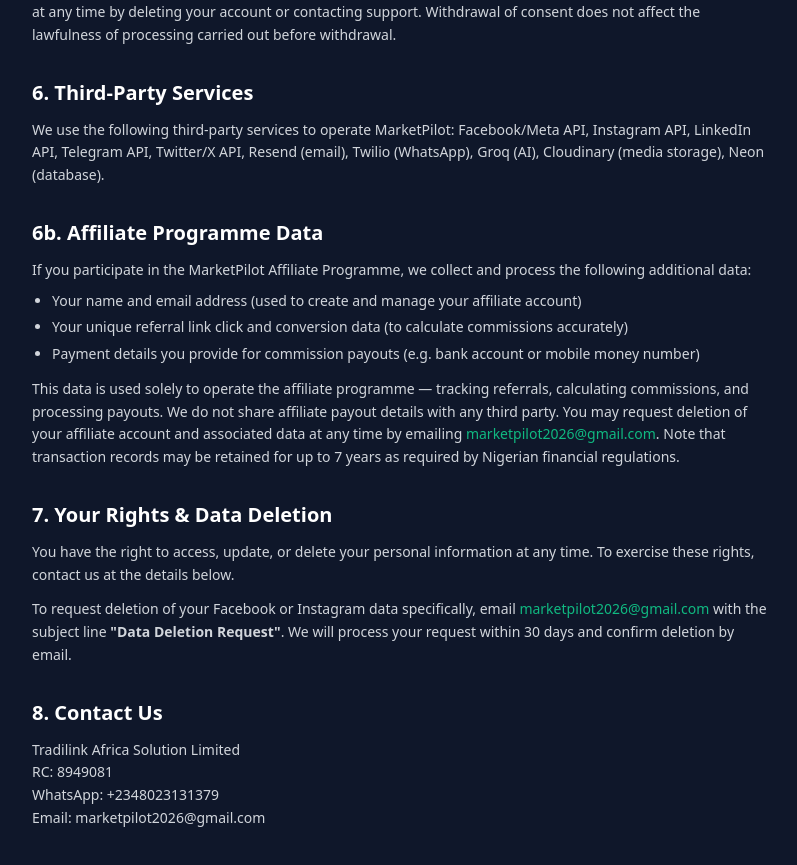
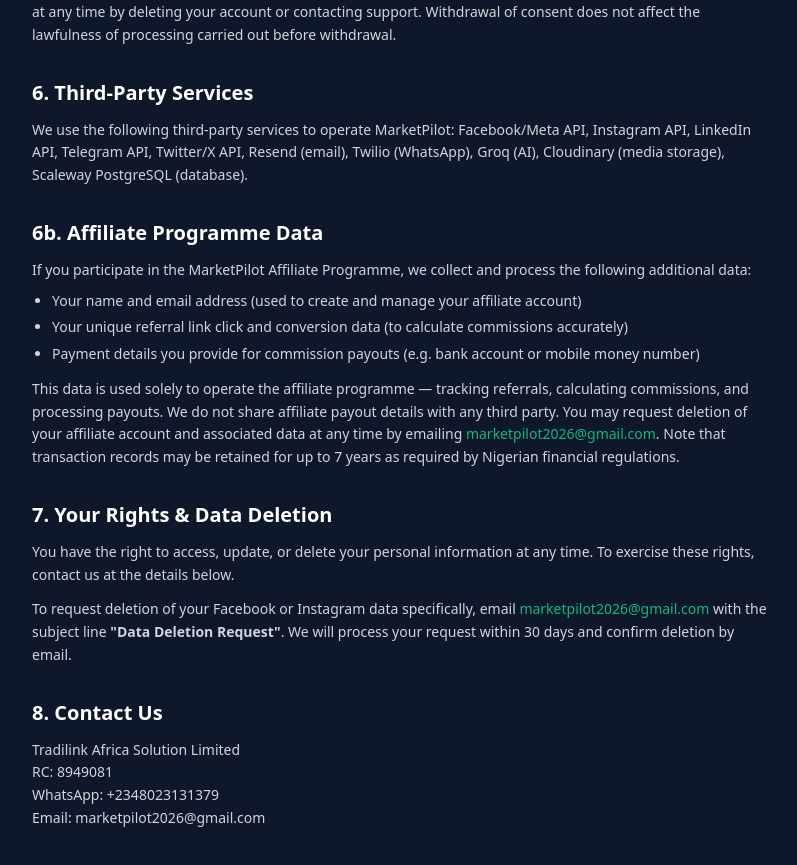
Before and after one commit to market-Pilot-App/marketpilot-website, a Next.js app: page /privacy in a window 1280 px wide. Shown: the part 1587-2452 px from the top of the page, without its empty margins (240-1037 px from the left). Built offline with nearby package versions, Linux system fonts and the light colour scheme.

Commit message:
fix: update privacy policy — Neon -> Scaleway PostgreSQL

```diff
--- a/app/privacy/page.tsx
+++ b/app/privacy/page.tsx
@@ -80,7 +80,7 @@ export default function PrivacyPolicy() {
 
           <section>
             <h2 className="text-xl font-bold text-white mb-3">6. Third-Party Services</h2>
-            <p>We use the following third-party services to operate MarketPilot: Facebook/Meta API, Instagram API, LinkedIn API, Telegram API, Twitter/X API, Resend (email), Twilio (WhatsApp), Groq (AI), Cloudinary (media storage), Neon (database).</p>
+            <p>We use the following third-party services to operate MarketPilot: Facebook/Meta API, Instagram API, LinkedIn API, Telegram API, Twitter/X API, Resend (email), Twilio (WhatsApp), Groq (AI), Cloudinary (media storage), Scaleway PostgreSQL (database).</p>
           </section>
 
           <section>
```
